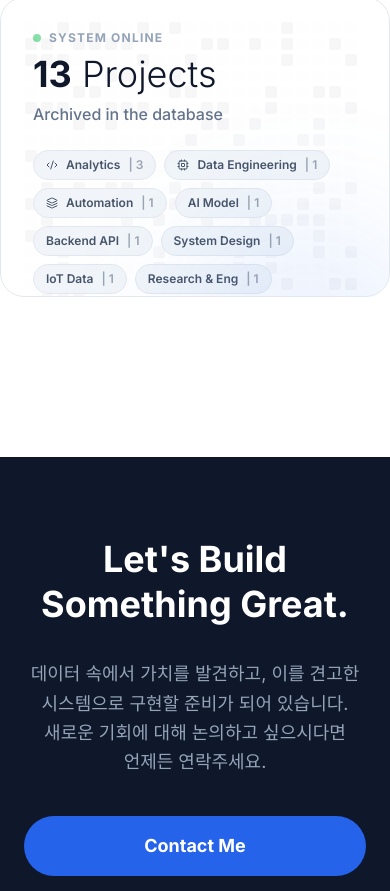
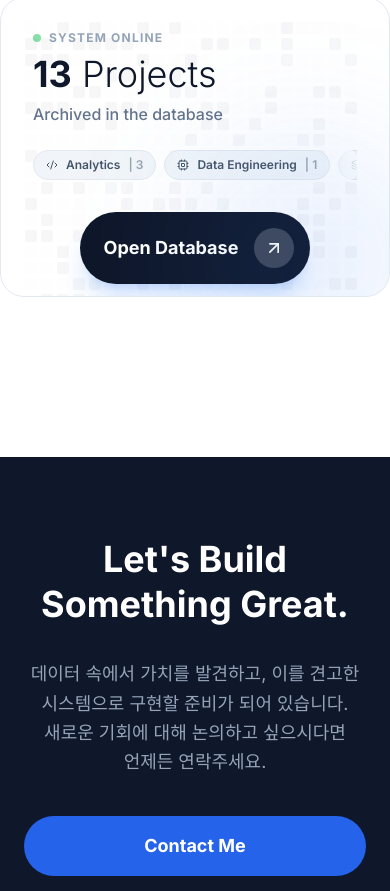
Before and after one commit to hashjamm/mh-portfolio, a Next.js app: page / in a window 390 px wide. Shown: the part 7492-8383 px from the top of the page. Built offline with nearby package versions, Linux system fonts and the light colour scheme.

Commit message:
Enhance Research Archive mobile UX: scrollable filters, compact list, deep linking

```diff
--- a/app/globals.css
+++ b/app/globals.css
@@ -13,6 +13,17 @@ body {
 @layer utilities {
   .glass {
     @apply bg-white/70 dark:bg-slate-900/70 backdrop-blur-lg border border-white/20 dark:border-slate-700/30;
+  }
+
+  .scrollbar-hide {
+    -ms-overflow-style: none;
+    /* IE and Edge */
+    scrollbar-width: none;
+    /* Firefox */
+  }
+
+  .scrollbar-hide::-webkit-scrollbar {
+    display: none;
   }
 }
 
--- a/components/home/ArchiveLaunchpad.tsx
+++ b/components/home/ArchiveLaunchpad.tsx
@@ -15,10 +15,11 @@ export default function ArchiveLaunchpad() {
     // 1. URL-Based State Management
     const isListOpen = searchParams.get('archive') === 'true';
 
-    const handleOpen = () => {
+    const handleOpen = (group?: string) => {
         // Push state so back button works to close it
         const params = new URLSearchParams(searchParams.toString());
         params.set('archive', 'true');
+        if (group) params.set('group', group);
         router.push(`${pathname}?${params.toString()}`, { scroll: false });
     };
 
@@ -59,7 +60,7 @@ export default function ArchiveLaunchpad() {
         <div className="w-full relative z-10">
             {/* Main Launchpad Card */}
             <motion.div
-                onClick={handleOpen}
+                onClick={() => handleOpen()}
                 initial={{ opacity: 0, y: 20 }}
                 whileInView={{ opacity: 1, y: 0 }}
                 viewport={{ once: true }}
@@ -108,19 +109,27 @@ export default function ArchiveLaunchpad() {
                         </div>
 
                         {/* Category Pills */}
-                        <div className="flex flex-wrap gap-2 mt-6 md:mt-0">
+                        <div className="relative w-full md:w-auto mt-6 md:mt-0">
+                            <div className="flex gap-2 overflow-x-auto scrollbar-hide w-full md:w-auto md:flex-wrap pr-6 md:pr-0">
                                 {stats.topCategories.map((cat, idx) => (
-                                <div
+                                    <button
                                         key={cat.name}
-                                    className="flex items-center gap-2 px-3 py-1.5 rounded-full bg-slate-100 dark:bg-slate-800/50 border border-slate-200 dark:border-slate-700 text-xs font-semibold text-slate-600 dark:text-slate-300"
+                                        onClick={(e) => {
+                                            e.stopPropagation(); // Prevent parent card click
+                                            handleOpen(cat.name);
+                                        }}
+                                        className="flex items-center gap-2 px-3 py-1.5 rounded-full bg-slate-100 dark:bg-slate-800/50 border border-slate-200 dark:border-slate-700 text-xs font-semibold text-slate-600 dark:text-slate-300 flex-shrink-0 hover:border-blue-500 hover:text-blue-500 transition-all"
                                     >
                                         {idx === 0 && <Code2 className="w-3 h-3" />}
                                         {idx === 1 && <Cpu className="w-3 h-3" />}
                                         {idx === 2 && <Layers className="w-3 h-3" />}
                                         <span>{cat.name}</span>
                                         <span className="opacity-50">| {cat.count}</span>
+                                    </button>
+                                ))}
                             </div>
-                            ))}
+                            {/* Mobile Fade Mask */}
+                            <div className="absolute inset-y-0 right-0 w-8 bg-gradient-to-l from-white/90 dark:from-slate-900/90 to-transparent pointer-events-none md:hidden rounded-r-lg" />
                         </div>
                     </div>
 
--- a/components/project/ArchiveCommandCenter.tsx
+++ b/components/project/ArchiveCommandCenter.tsx
@@ -178,7 +178,7 @@ export default function ArchiveCommandCenter({ isOpen, onClose }: ArchiveCommand
                                 {/* Controls (View Toggle & Close) */}
                                 <div className="flex items-center gap-3 md:gap-4 w-full md:w-auto justify-end">
                                     {/* View Toggle */}
-                                    <div className="flex items-center p-1 bg-slate-100 dark:bg-slate-900 rounded-lg border border-slate-200 dark:border-slate-800">
+                                    <div className="hidden md:flex items-center p-1 bg-slate-100 dark:bg-slate-900 rounded-lg border border-slate-200 dark:border-slate-800">
                                         <button
                                             onClick={() => setViewMode('grid')}
                                             className={`p-2 rounded-md transition-all ${viewMode === 'grid' ? 'bg-white dark:bg-slate-800 text-blue-600 shadow-sm' : 'text-slate-400 hover:text-slate-600'}`}
@@ -211,9 +211,10 @@ export default function ArchiveCommandCenter({ isOpen, onClose }: ArchiveCommand
                                 </div>
                             </div>
 
-                            {/* Filters */}
-                            <div className="flex flex-wrap items-center gap-2 mt-4 pt-1">
-                                <Filter className="w-3.5 h-3.5 text-slate-400 mr-1" />
+                            {/* Filters - Mobile Scrollable, Desktop Wrap */}
+                            <div className="relative mt-4">
+                                <div className="flex items-center gap-2 pt-1 overflow-x-auto scrollbar-hide pb-2 md:pb-0 md:flex-wrap pr-6 md:pr-0">
+                                    <Filter className="w-3.5 h-3.5 text-slate-400 mr-1 flex-shrink-0" />
                                     {filterGroups.map(group => {
                                         // Calculate count per group
                                         const count = group === 'All'
@@ -225,7 +226,7 @@ export default function ArchiveCommandCenter({ isOpen, onClose }: ArchiveCommand
                                                 key={group}
                                                 onClick={() => handleGroupChange(group)}
                                                 className={`
-                                                px-3 py-1.5 rounded-full text-xs font-medium transition-colors border flex items-center gap-1.5
+                                                    px-3 py-1.5 rounded-full text-xs font-medium transition-colors border flex items-center gap-1.5 flex-shrink-0
                                                     ${selectedGroup === group
                                                         ? 'bg-blue-600 border-blue-600 text-white'
                                                         : 'bg-white dark:bg-slate-900 border-slate-200 dark:border-slate-800 text-slate-600 dark:text-slate-400 hover:border-blue-400 hover:text-blue-500'}
@@ -238,6 +239,9 @@ export default function ArchiveCommandCenter({ isOpen, onClose }: ArchiveCommand
                                             </button>
                                         );
                                     })}
+                                </div>
+                                {/* Mobile Fade Mask */}
+                                <div className="absolute top-0 bottom-2 right-0 w-8 bg-gradient-to-l from-slate-50 dark:from-slate-950 to-transparent pointer-events-none md:hidden" />
                             </div>
                         </div>
                     </div>
@@ -271,24 +275,24 @@ export default function ArchiveCommandCenter({ isOpen, onClose }: ArchiveCommand
                                     >
                                         {viewMode === 'grid' ? (
                                             /* GRID VIEW */
-                                            <div className="grid grid-cols-1 md:grid-cols-2 lg:grid-cols-3 gap-6">
+                                            <div className="grid grid-cols-1 md:grid-cols-2 lg:grid-cols-3 gap-4 md:gap-6">
                                                 {filteredProjects.map((p) => (
                                                     <Link key={p.id} href={`/projects/${p.id}`}>
                                                         <motion.div
                                                             layoutId={`card-${p.id}`}
                                                             whileHover={{ y: -4 }}
-                                                            className="group bg-white dark:bg-slate-900 rounded-2xl border border-slate-200 dark:border-slate-800 overflow-hidden hover:shadow-xl hover:shadow-blue-500/10 hover:border-blue-400 dark:hover:border-blue-600 transition-all duration-300 h-full flex flex-col"
+                                                            className="group bg-white dark:bg-slate-900 rounded-2xl border border-slate-200 dark:border-slate-800 overflow-hidden hover:shadow-xl hover:shadow-blue-500/10 hover:border-blue-400 dark:hover:border-blue-600 transition-all duration-300 h-full flex flex-row md:flex-col items-stretch md:items-start"
                                                         >
                                                             {/* Image */}
-                                                            <div className="h-40 relative overflow-hidden bg-slate-100 dark:bg-slate-800">
+                                                            <div className="w-24 min-w-[6rem] md:w-full md:h-40 relative flex-shrink-0 bg-slate-100 dark:bg-slate-800 self-stretch md:self-auto">
                                                                 {p.image ? (
-                                                                    <Image src={p.image} alt={p.title} fill className="object-cover group-hover:scale-105 transition-transform duration-500" />
+                                                                    <Image src={p.image} alt={p.title} fill className="object-cover md:group-hover:scale-105 transition-transform duration-500" />
                                                                 ) : (
                                                                     <div className="w-full h-full flex items-center justify-center text-slate-300">
                                                                         <FolderGit2 className="w-8 h-8" />
                                                                     </div>
                                                                 )}
-                                                                <div className="absolute top-3 left-3 flex gap-2">
+                                                                <div className="absolute top-2 left-2 md:top-3 md:left-3 hidden md:flex gap-2">
                                                                     <span className="px-2 py-1 bg-white/80 dark:bg-slate-950/80 backdrop-blur text-[10px] font-bold rounded-md flex items-center gap-1.5 text-slate-700 dark:text-slate-300">
                                                                         {getCategoryIcon(p.category)}
                                                                         {p.category}
@@ -297,21 +301,32 @@ export default function ArchiveCommandCenter({ isOpen, onClose }: ArchiveCommand
                                                             </div>
 
                                                             {/* Content */}
-                                                            <div className="p-5 flex-1 flex flex-col">
-                                                                <h3 className="text-lg font-bold text-slate-900 dark:text-white mb-2 group-hover:text-blue-600 dark:group-hover:text-blue-400 transition-colors">
+                                                            <div className="p-4 md:p-5 flex-1 flex flex-col justify-center md:justify-start min-w-0">
+                                                                {/* Mobile Category */}
+                                                                <div className="md:hidden flex items-center gap-1.5 text-[10px] text-slate-500 font-medium mb-1">
+                                                                    {getCategoryIcon(p.category)}
+                                                                    {p.category}
+                                                                </div>
+
+                                                                <h3 className="text-base md:text-lg font-bold text-slate-900 dark:text-white md:mb-2 group-hover:text-blue-600 dark:group-hover:text-blue-400 transition-colors truncate w-full">
                                                                     {p.title}
                                                                 </h3>
-                                                                <p className="text-sm text-slate-500 dark:text-slate-400 line-clamp-2 mb-4">
+                                                                <p className="text-sm text-slate-500 dark:text-slate-400 line-clamp-2 mb-2 md:mb-4 hidden md:block">
                                                                     {p.oneLiner}
                                                                 </p>
+                                                                {/* Mobile OneLiner (1 line) */}
+                                                                <p className="text-xs text-slate-500 dark:text-slate-400 line-clamp-1 mb-2 md:hidden">
+                                                                    {p.oneLiner}
+                                                                </p>
+
                                                                 <div className="mt-auto flex flex-wrap gap-1.5">
                                                                     {p.tags.slice(0, 3).map(tag => (
-                                                                        <span key={tag} className="text-[10px] px-2 py-0.5 bg-slate-50 dark:bg-slate-800 rounded text-slate-500 dark:text-slate-400 border border-slate-100 dark:border-slate-700">
+                                                                        <span key={tag} className="text-[10px] px-1.5 py-0.5 md:px-2 bg-slate-50 dark:bg-slate-800 rounded text-slate-500 dark:text-slate-400 border border-slate-100 dark:border-slate-700">
                                                                             #{tag}
                                                                         </span>
                                                                     ))}
                                                                     {p.tags.length > 3 && (
-                                                                        <span className="text-[10px] px-2 py-0.5 text-slate-400">+{p.tags.length - 3}</span>
+                                                                        <span className="text-[10px] px-1.5 py-0.5 text-slate-400">+{p.tags.length - 3}</span>
                                                                     )}
                                                                 </div>
                                                             </div>
@@ -320,7 +335,7 @@ export default function ArchiveCommandCenter({ isOpen, onClose }: ArchiveCommand
                                                 ))}
                                             </div>
                                         ) : (
-                                            /* TABLE VIEW */
+                                            /* TABLE VIEW (Hidden on mobile usually or keep as is) */
                                             <div className="bg-white dark:bg-slate-900 rounded-2xl border border-slate-200 dark:border-slate-800 overflow-hidden">
                                                 <div className="overflow-x-auto">
                                                     <table className="w-full text-left text-sm">
```
Lines whose indentation alone changed are shown as unchanged.
